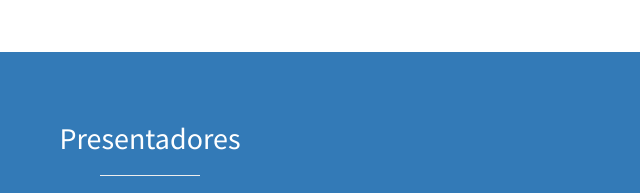
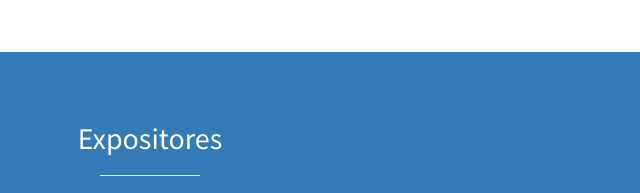
Before and after one commit to Jonathan199513/programacion, a plain HTML site: page index.html in a window 1280 px wide. Shown: the part 960-1153 px from the top of the page, 490-1130 px from the left. Drawn offline with Linux system fonts and the light colour scheme.

Commit message:
cambiooo

```diff
--- a/index.html
+++ b/index.html
@@ -86,7 +86,7 @@
         <div class="container">
             <div class="row text-center">
                 <div class="col-lg-10 col-lg-offset-1">
-                    <h2>Presentadores</h2>
+                    <h2>Expositores</h2>
                     <hr class="small">
                     <div class="row">
                         <div class="col-md-6 col-sm-6">
```
